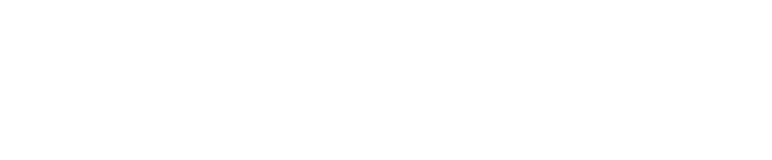
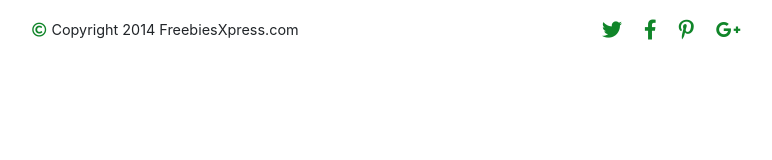
Before and after one commit to OJoachim/learning-git-4, a website: page index.html in a window 1280 px wide. Shown: the whole page, without its empty margins (58-830 px from the left). Drawn offline with nearby package versions, Linux system fonts and the light colour scheme; files that its build step writes are made by us from their sources; files whose address does not match are found by name.

Commit message:
Create container Footer, Add body and footer styles

```diff
--- a/index.html
+++ b/index.html
@@ -15,7 +15,22 @@
 		</header>
         <section>
 		</section>
-        <footer>
+        <footer class="py-3">
+            <div class="container">
+                <div class="row align-items-center">
+                    <div class="col-md-6 ml-0 text-left">
+                        <p><i class="far fa-copyright"></i>Copyright 2014 FreebiesXpress.com</p>
+                    </div>
+                    <div class="col-md-6 ml-0 text-left">
+                        <ul class="list-inline">
+                            <li class="list-inline-item"><a href="#"><i class="fab fa-twitter pt-1"></i></a></li>
+                            <li class="list-inline-item"><a href="#"><i class="fab fa-facebook-f pt-1"></i></a></li>
+                            <li class="list-inline-item"><a href="#"><i class="fab fa-pinterest-p pt-1"></i></a></li>
+                            <li class="list-inline-item"><a href="#"><i class="fab fa-google-plus-g pt-1"></i></a></li>
+                        </ul>
+                    </div>
+                </div>
+            </div>
         </footer>
 
         <script src="https://code.jquery.com/jquery-3.2.1.slim.min.js" integrity="sha384-KJ3o2DKtIkvYIK3UENzmM7KCkRr/rE9/Qpg6aAZGJwFDMVNA/GpGFF93hXpG5KkN" crossorigin="anonymous"></script>
--- a/sass/style.scss
+++ b/sass/style.scss
@@ -0,0 +1,22 @@
+/* Global */
+
+body {
+	text-align: center;
+}
+
+i {
+    padding: 0 5px;
+	color: #108529;
+}
+
+/* Footer */
+
+footer {
+	font-size: 90%;
+	font-style: normal;
+	margin: 0;
+}
+
+.fab {
+	font-size: 20px;
+}
```
Also changed, not shown: css/style.css, 1 other file.
